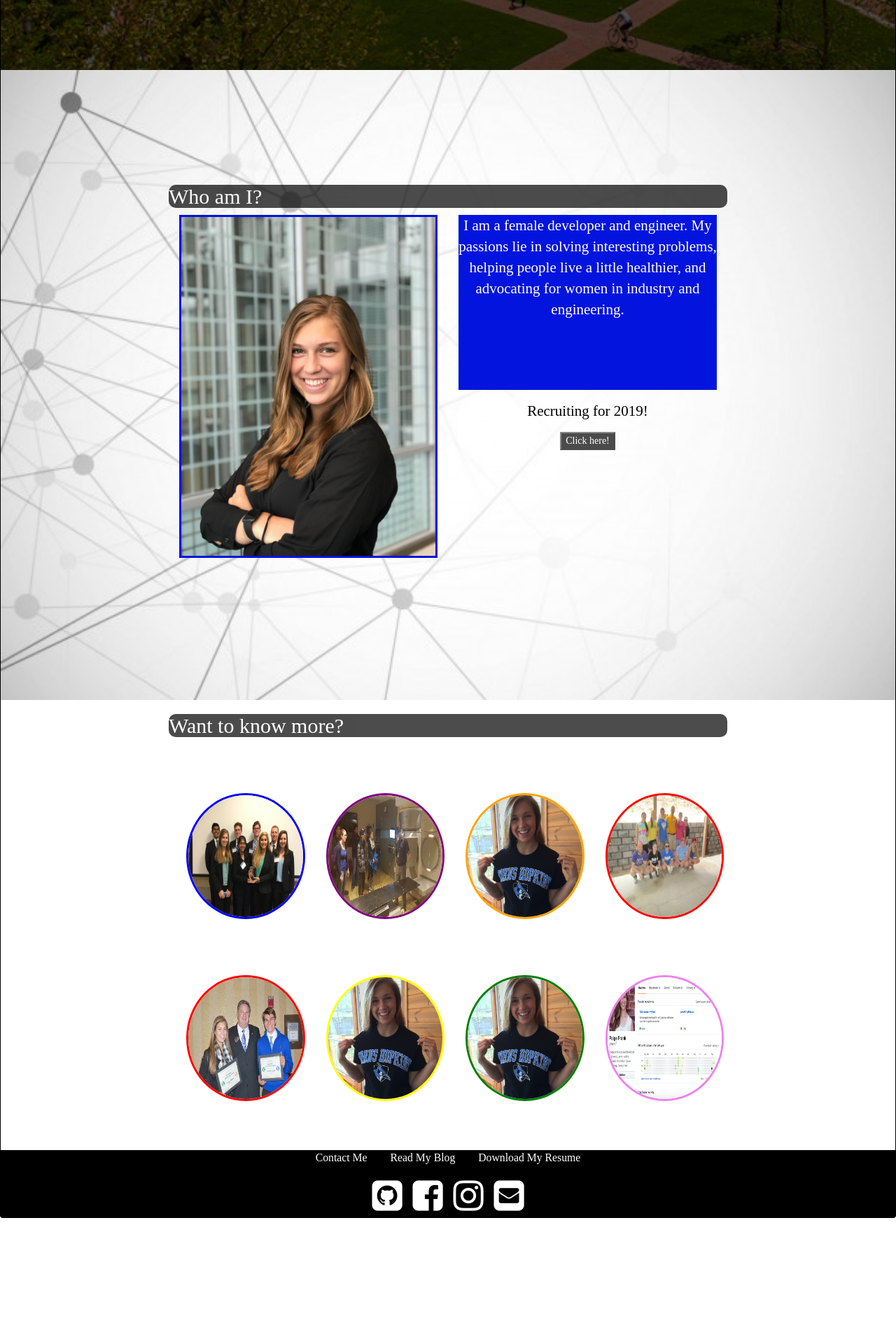
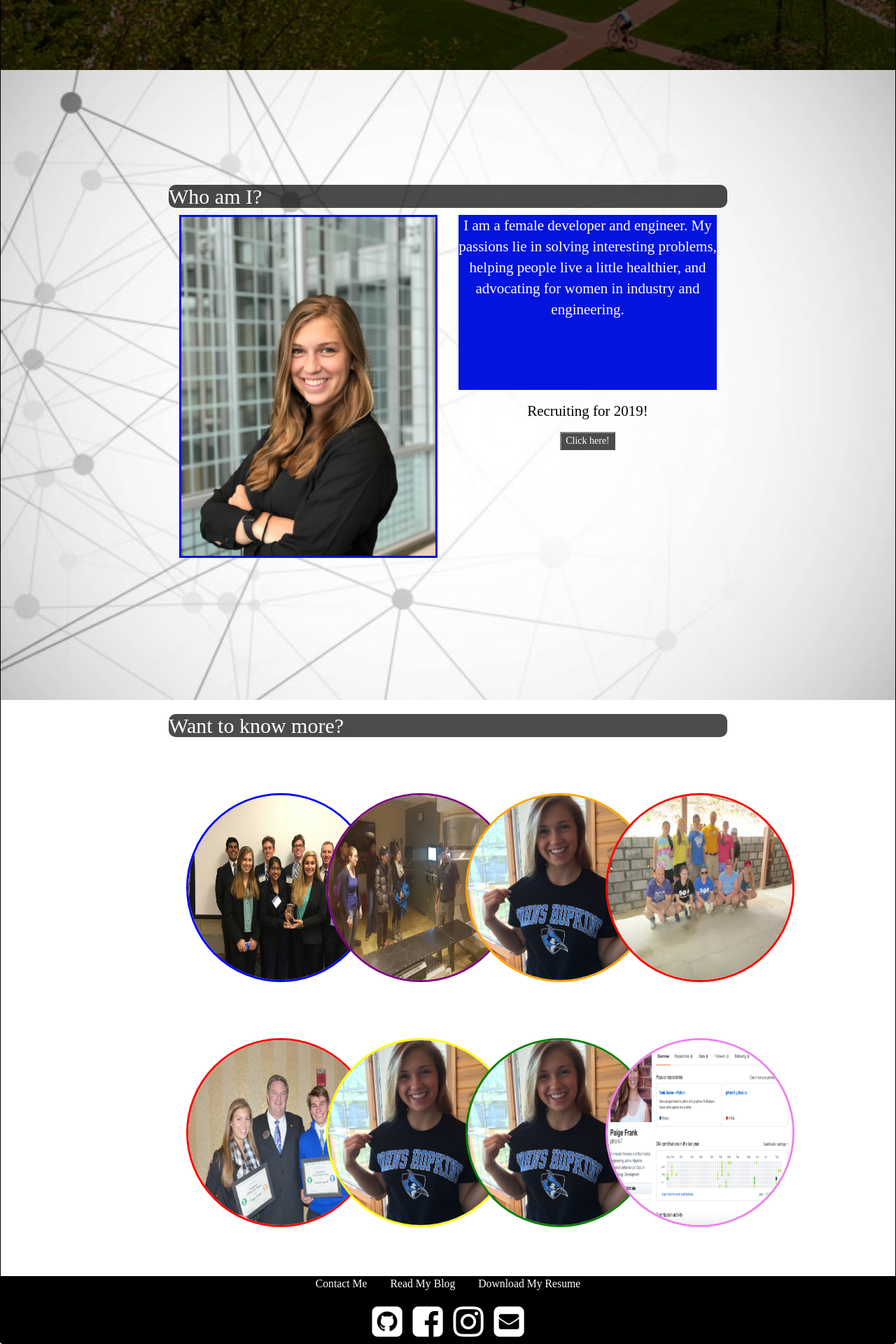
Before and after one commit to pfrank7/pfrank7.github.io, a Jekyll site: the page built from index.html, in a window 1280 px wide. Shown: the part 851-2771 px from the top of the page at 70% size. Built offline with Jekyll 4.4.1, drawn with Linux system fonts in a browser that asks for light colours; nearby versions of some CDN libraries; before the commit the page ends 2591 px from its top, so only the background shows below that.

Commit message:
Update index.html

```diff
--- a/index.html
+++ b/index.html
@@ -64,8 +64,8 @@ title: Paige Frank
 .img-circle {
   opacity: 1;
   display: block;
-  width: 100%;
-  height: 20vh;
+  width: 30vh;
+  height: 30vh;
   transition: .5s ease;
   backface-visibility: hidden;
   border: solid;
```
